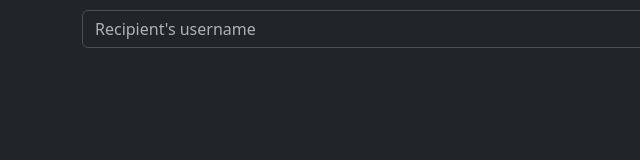
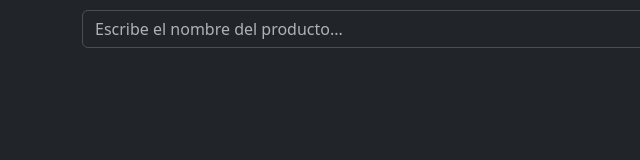
Before and after one commit to EduardoCGarcia/coffee-store-project, a website: page public/index.html in a window 1280 px wide. Shown: the full height of the page, 0-640 px from the left. Drawn offline with nearby package versions, Linux system fonts and the light colour scheme; no server answers.

Commit message:
mejora en el placeholder

```diff
--- a/public/index.html
+++ b/public/index.html
@@ -14,7 +14,7 @@
     <!-- Inicio del buscador -->
     <div id="search" class="container">
       <div class="input-group mb-3">
-        <input type="text" class="form-control" placeholder="Recipient's username" aria-label="Recipient's username" aria-describedby="button-addon2">
+        <input type="text" class="form-control" placeholder="Escribe el nombre del producto..." aria-label="Recipient's username" aria-describedby="button-addon2">
         <button class="btn btn-outline-secondary" type="button" id="button-addon2">Button</button>
       </div>
     </div>
```
